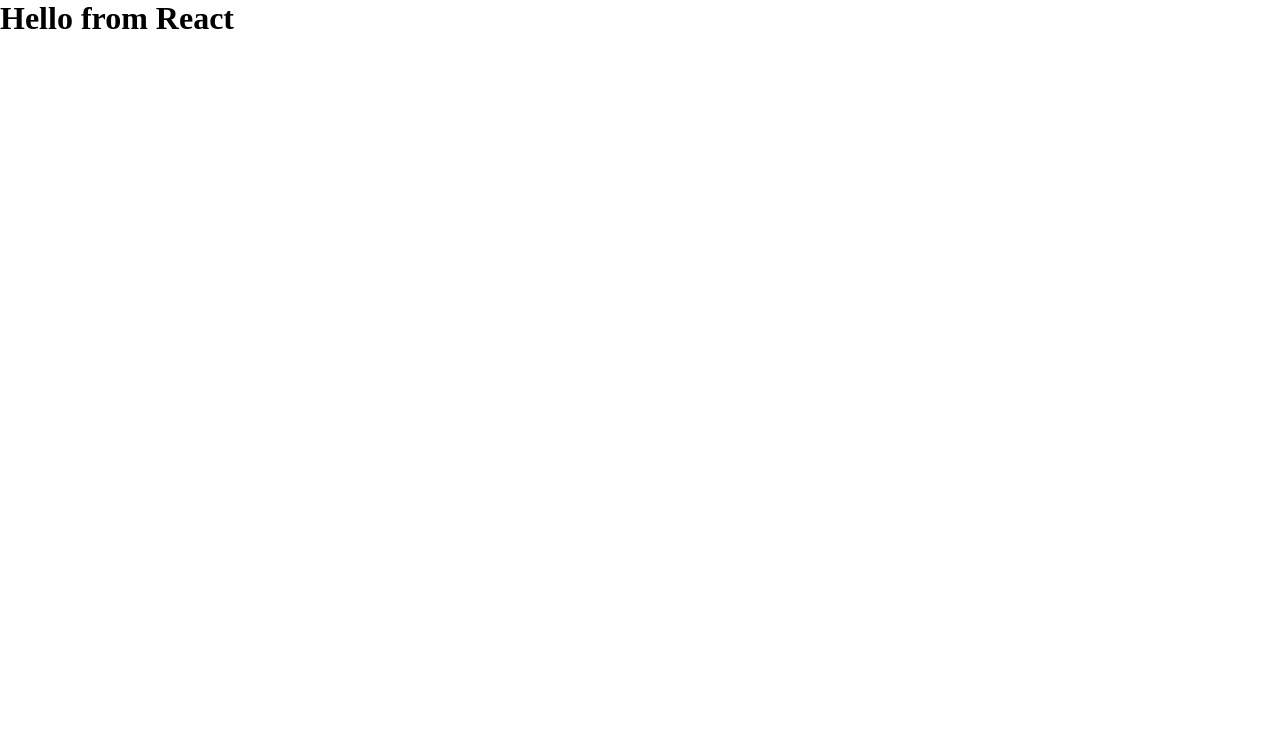
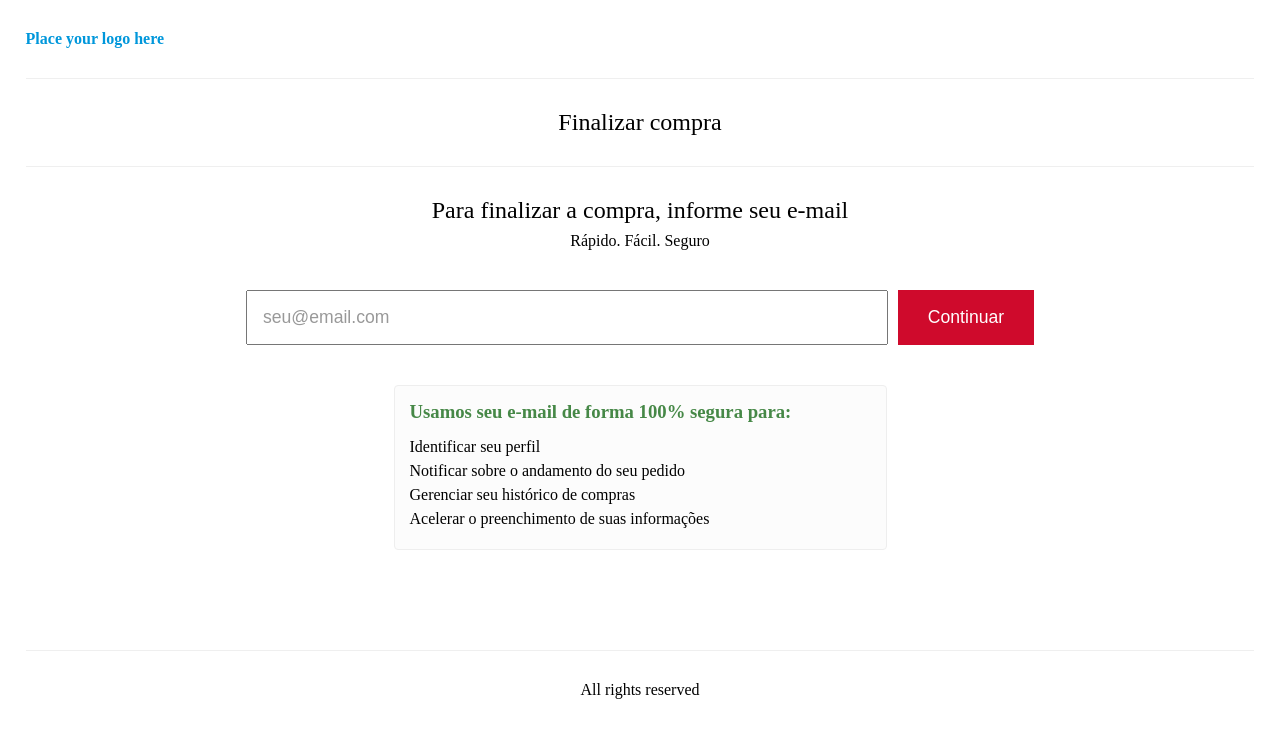
Before and after one commit to Braiancsk/Eitiane, a React (Create React App) app: page / in a window 1280 px wide. Shown: the top 738 px of the page. Built offline with nearby package versions, Linux system fonts and the light colour scheme.

Commit message:
atualização do projeto

```diff
--- a/package.json
+++ b/package.json
@@ -8,6 +8,7 @@
     "@testing-library/user-event": "^13.5.0",
     "react": "^18.1.0",
     "react-dom": "^18.1.0",
+    "react-hook-form": "^7.30.0",
     "react-scripts": "5.0.1",
     "web-vitals": "^2.1.4"
   },
--- a/src/App.js
+++ b/src/App.js
@@ -1,10 +1,10 @@
 
-import './FormApp.css';
+import Form from './pages/Form';
 
 function App() {
   return (
     <div className="App">
-      <h1>Hello from React</h1>
+      <Form/>
     </div>
   );
 }
--- a/src/FormApp.css
+++ b/src/FormApp.css
@@ -3,3 +3,105 @@
   padding: 0;
   box-sizing: border-box;
 }
+
+.form-container{
+  max-width: 1280px;
+  padding: 0 2%;
+  margin: 0 auto;
+}
+
+.form-nav{
+  padding: 30px 0;
+  border-bottom: 1px solid #EEEE;
+}
+.form-nav__logo{
+  color:#0097DB;
+}
+
+.form-container .form-title{
+  font-size: 1.5rem;
+  padding: 30px 0;
+  text-align: center;
+  border-bottom: 1px solid #EEEE;
+  font-weight:normal;
+}
+.form-container .form-subtitle{
+  font-size: 1.5rem;
+  text-align: center;
+  margin-top: 30px;
+  font-weight:normal;
+}
+
+.form-container .form-text{
+  text-align: center;
+  margin-top: 8px;
+}
+
+.form-container__form{
+  display: flex;
+  gap: 10px;
+  margin: 40px 0;
+  justify-content: center;
+}
+.input-container{
+  max-width: 642px;
+  width: 100%;
+  position: relative;
+}
+.input-success{
+  position: absolute;
+  top: 15px;
+  right: 10px;
+  fill: #CDA747;
+  width: 25px;
+  height: 25px;
+  object-fit: cover;
+}
+.form-container__form-form-input{
+  max-width: 642px;
+  width: 100%;
+  padding: 15px;
+  font-size: 1.1rem;
+}
+.form-container__form-form-input::placeholder{
+  color:#999999;
+}
+
+.form-container__form-button{
+  color:white;
+  padding: 17px;
+  background:#CF0A2C;
+  text-align: center;
+  max-width: 136px;
+  width: 100%;
+  font-size: 1.1rem;
+  border: 0;
+  height:max-content;
+}
+
+.form-box{
+  max-width:493px;
+  width: 100%;
+  margin: 0 auto;
+  border-radius: 4px;
+  background:#FCFCFC;
+  border:1px solid #EEEEEE;
+  padding: 15px;
+}
+
+.form-box__title{
+  color: #468847;
+  margin-bottom: 15px;
+}
+.form-box__description{
+  margin-bottom: 6px;
+}
+
+.form-footer{
+  margin-top:100px;
+  padding: 30px 0;
+  border-top: 1px solid #EEEE;
+}
+.form-footer__rights{
+  text-align: center;
+}
--- /dev/null
+++ b/src/pages/Form.js
@@ -0,0 +1,85 @@
+import React,{useState} from 'react'
+import '../FormApp.css'
+import { useForm } from "react-hook-form";
+
+
+function Form() {
+  const [error,setError] = useState(true)
+  const { register, handleSubmit, watch, formState: { errors } } = useForm();
+  const onSubmit = (data) =>{
+    console.log(data.email)
+    handleRequest(data.email)
+  }
+
+  const handleRequest = async (email) =>{
+    try{
+      const response = await fetch(`https://acctglobal.myvtex.com.br/api/checkout/pub/profiles?email=${email}`)
+      const data = await response.json()
+      console.log(data)
+    }catch(err){
+      console.log(err.message)
+    }
+
+  }
+
+  const handleError = (e) =>{
+
+    if(e.target.value !== '' && validateEmail(e.target.value)){
+      console.log('O input está preenchido')
+      setError(false)
+      return
+    }
+    setError(true)
+  }
+
+  const validateEmail = (email) => {
+    return String(email)
+      .toLowerCase()
+      .match(
+        /^(([^<>()[\]\\.,;:\s@"]+(\.[^<>()[\]\\.,;:\s@"]+)*)|(".+"))@((\[[0-9]{1,3}\.[0-9]{1,3}\.[0-9]{1,3}\.[0-9]{1,3}\])|(([a-zA-Z\-0-9]+\.)+[a-zA-Z]{2,}))$/
+      );
+  };
+
+  return (
+    <main className="form-container">
+        <nav className="form-nav">
+            <strong className="form-nav__logo">Place your logo here</strong>
+        </nav>
+        <h1 className="form-title">Finalizar compra</h1>
+
+        <h2 className="form-subtitle">Para finalizar a compra, informe seu e-mail</h2>
+        <p className="form-text">Rápido. Fácil. Seguro</p>
+
+        <form className="form-container__form" onSubmit={handleSubmit(onSubmit)}>
+          <div className="input-container">
+          <input onKeyUp={handleError} {...register("email", {required: true, minLength: 10, pattern: /^[\w-\.]+@([\w-]+\.)+[\w-]{2,4}$/g })} type="email" placeholder="seu@email.com" className="form-container__form-form-input" />
+          {errors.email && <span style={{color: 'red'}}>Insira um email válido</span>}
+          {!errors.email && !error
+
+          ?
+          <svg className="input-success" xmlns="http://www.w3.org/2000/svg" viewBox="0 0 448 512"><path d="M438.6 105.4C451.1 117.9 451.1 138.1 438.6 150.6L182.6 406.6C170.1 419.1 149.9 419.1 137.4 406.6L9.372 278.6C-3.124 266.1-3.124 245.9 9.372 233.4C21.87 220.9 42.13 220.9 54.63 233.4L159.1 338.7L393.4 105.4C405.9 92.88 426.1 92.88 438.6 105.4H438.6z"/></svg>
+          :
+          ''
+        }
+          </div>
+
+
+          <button className="form-container__form-button">Continuar</button>
+        </form>
+
+        <section className="form-box">
+          <h3 className="form-box__title">Usamos seu e-mail de forma 100% segura para:</h3>
+          <p className="form-box__description">Identificar seu perfil</p>
+          <p className="form-box__description">Notificar sobre o andamento do seu pedido</p>
+          <p className="form-box__description">Gerenciar seu histórico de compras</p>
+          <p className="form-box__description">Acelerar o preenchimento de suas informações</p>
+        </section>
+
+        <footer className="form-footer">
+          <p className="form-footer__rights">All rights reserved</p>
+        </footer>
+    </main>
+  )
+}
+
+export default Form
```
Also changed, not shown: 1 other file (tests, documents, lock files or other folders).
